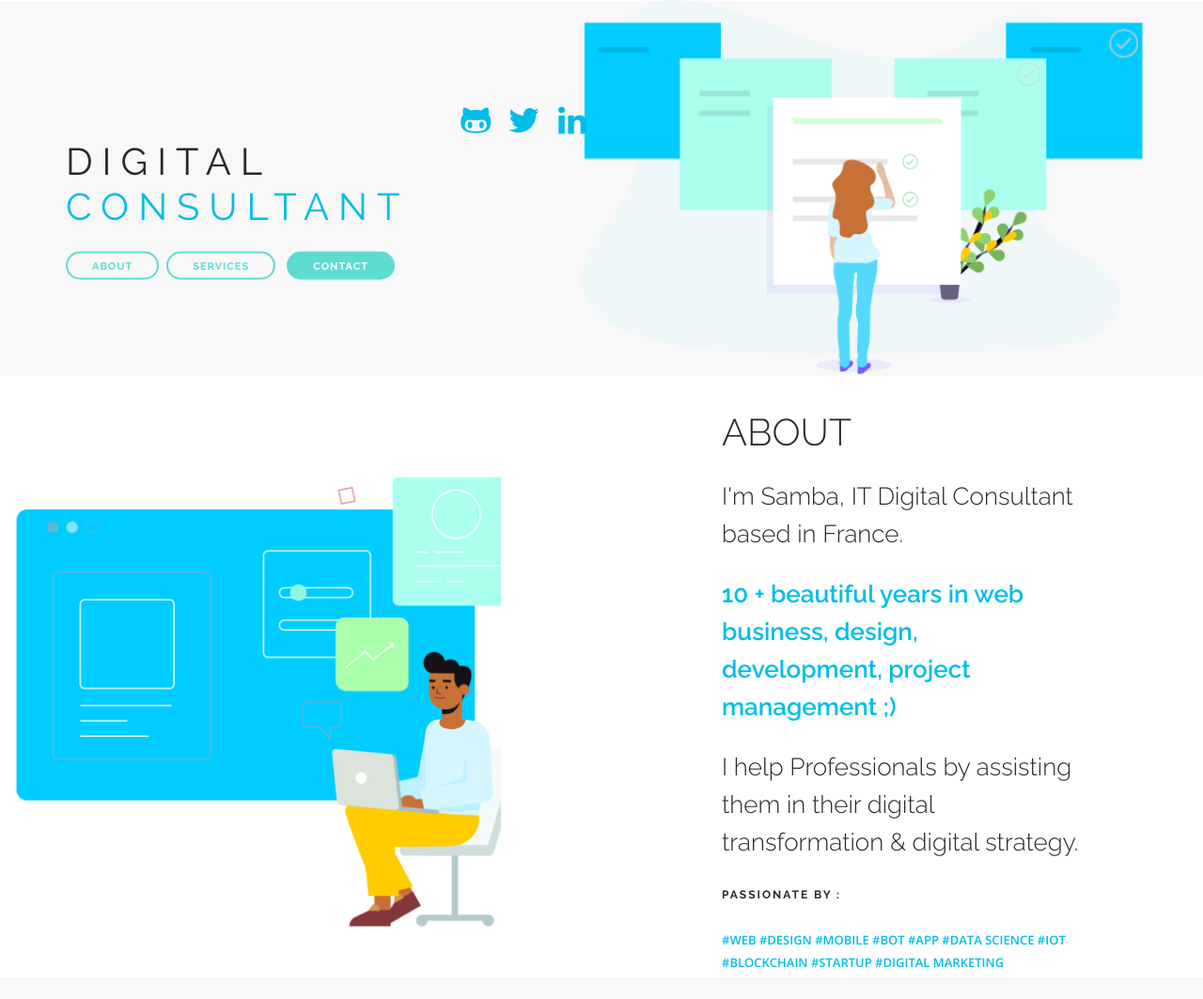
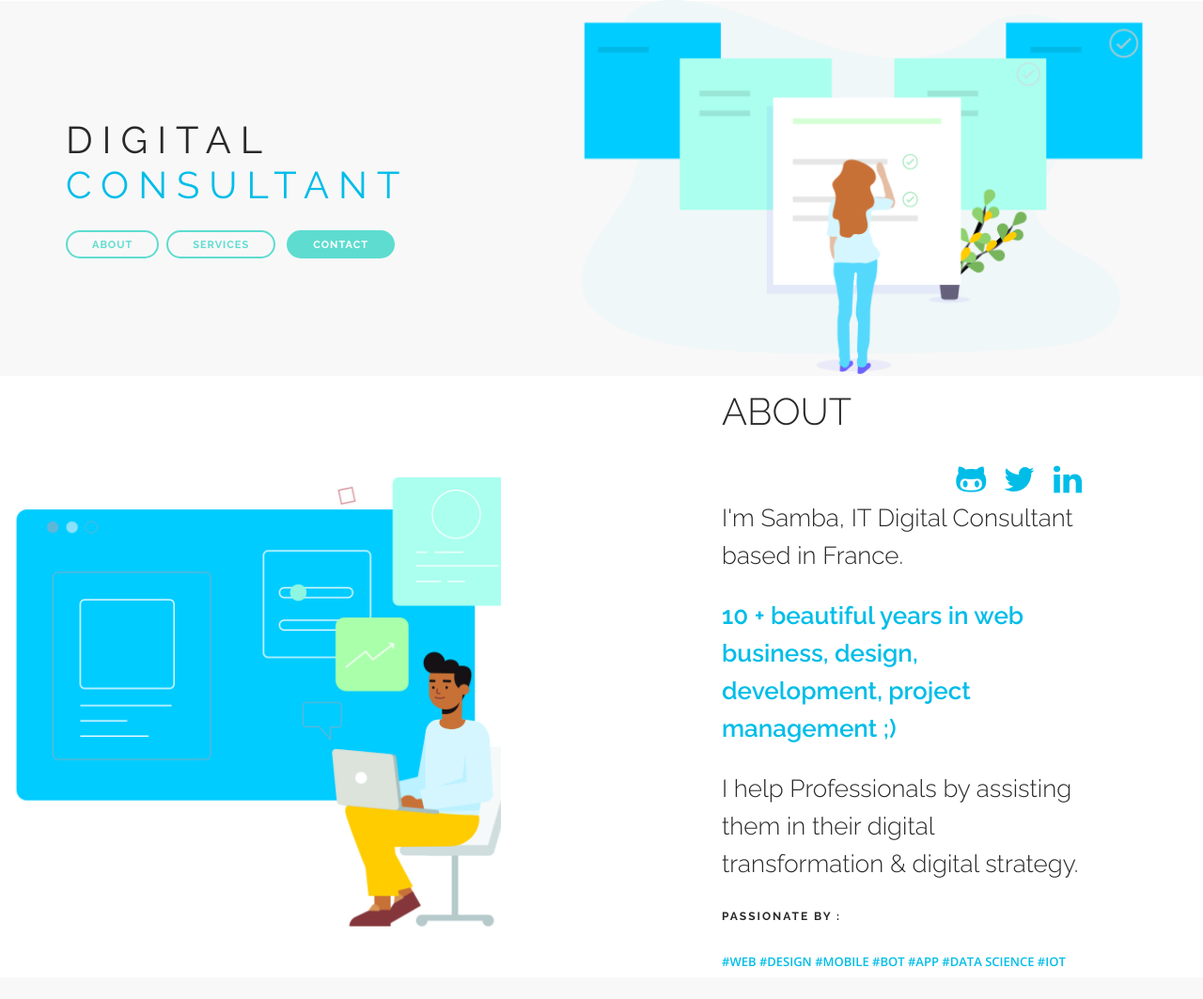
Before and after one commit to obeninteractive/samba-cisse, a plain HTML site: page index.html in a window 1280 px wide. Shown: the top 1063 px of the page at 94% size. Drawn offline with nearby package versions, Linux system fonts and the light colour scheme; a script that the page names is missing.

Commit message:
Update index.html

```diff
--- a/index.html
+++ b/index.html
@@ -34,11 +34,6 @@
 				<div class="container">
 					<div class="row">
 						<div class="col-md-6 pt24">
-                          	<ul class="list-inline social-list text-right">
-                          <li><a href="https://github.com/obeninteractive" target="_blank"><i class="ti-github icon icon-sm color-primary mt8 mt-xs-0"></i></a></li>
-							<li><a href="https://twitter.com/_sambacisse" target="_blank"><i class="ti-twitter-alt icon icon-sm color-primary mt8 mt-xs-0"></i></a></li>
-							<li><a href="https://fr.linkedin.com/in/sambacisse" target="_blank"><i class="ti-linkedin icon icon-sm color-primary mt8 mt-xs-0"></i></a></li>
-						</ul>
 							<h2 class="uppercase mb20">Digital<span class="color-primary"> Consultant</span></h2>
                           <p class="lead mb0"><a class="btn btn-sm btn-rounded inner-link" href="#about">about</a><a class="btn btn-sm btn-rounded inner-link" href="#work">Services</a>
                           <a class="typeform-share button btn btn-sm btn-rounded btn-filled" href="https://obeninteractive.typeform.com/to/HsEd4H" data-mode="drawer_right" target="_blank">Contact </a> <script> (function() { var qs,js,q,s,d=document, gi=d.getElementById, ce=d.createElement, gt=d.getElementsByTagName, id="typef_orm_share", b="https://embed.typeform.com/"; if(!gi.call(d,id)){ js=ce.call(d,"script"); js.id=id; js.src=b+"embed.js"; q=gt.call(d,"script")[0]; q.parentNode.insertBefore(js,q) } })() </script>
@@ -57,7 +52,13 @@
 					</div>
 				</div>
 				<div class="col-md-offset-1 content col-md-6">
-                  				<h2 id="about" class="mt56 mb60 mb-xs-60">ABOUT</h2><p class="font-big">I'm Samba, IT Digital Consultant based in France.</p><p class="font-slim"><a href="#work" class="inner-link color-primary">10 + beautiful years in web business, design, development, project management ;)</a></p><p class="font-big">I help Professionals by assisting them in their digital transformation & digital strategy.</p>
+                  				<h2 id="about" class="mt56 mb60 mb-xs-60">ABOUT</h2>
+                                            	<ul class="list-inline social-list text-right">
+                          <li><a href="https://github.com/obeninteractive" target="_blank"><i class="ti-github icon icon-sm color-primary mt8 mt-xs-0"></i></a></li>
+							<li><a href="https://twitter.com/_sambacisse" target="_blank"><i class="ti-twitter-alt icon icon-sm color-primary mt8 mt-xs-0"></i></a></li>
+							<li><a href="https://fr.linkedin.com/in/sambacisse" target="_blank"><i class="ti-linkedin icon icon-sm color-primary mt8 mt-xs-0"></i></a></li>
+						</ul>
+                  <p class="font-big">I'm Samba, IT Digital Consultant based in France.</p><p class="font-slim"><a href="#work" class="inner-link color-primary">10 + beautiful years in web business, design, development, project management ;)</a></p><p class="font-big">I help Professionals by assisting them in their digital transformation & digital strategy.</p>
 <h6 class="uppercase"><strong>Passionate by :</strong></h6>
 <p><a href="#work" class="inner-link color-primary">#WEB #DESIGN #MOBILE #BOT #APP #DATA SCIENCE #IOT #BLOCKCHAIN #STARTUP #DIGITAL MARKETING</a></p>
 					<p class="mb0"> </p>
```
